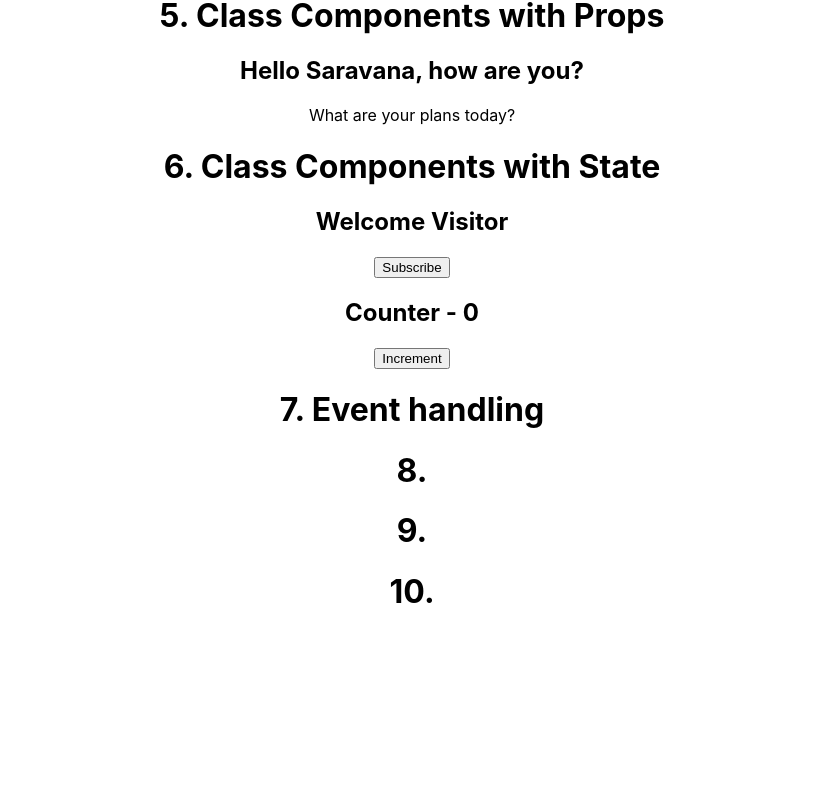
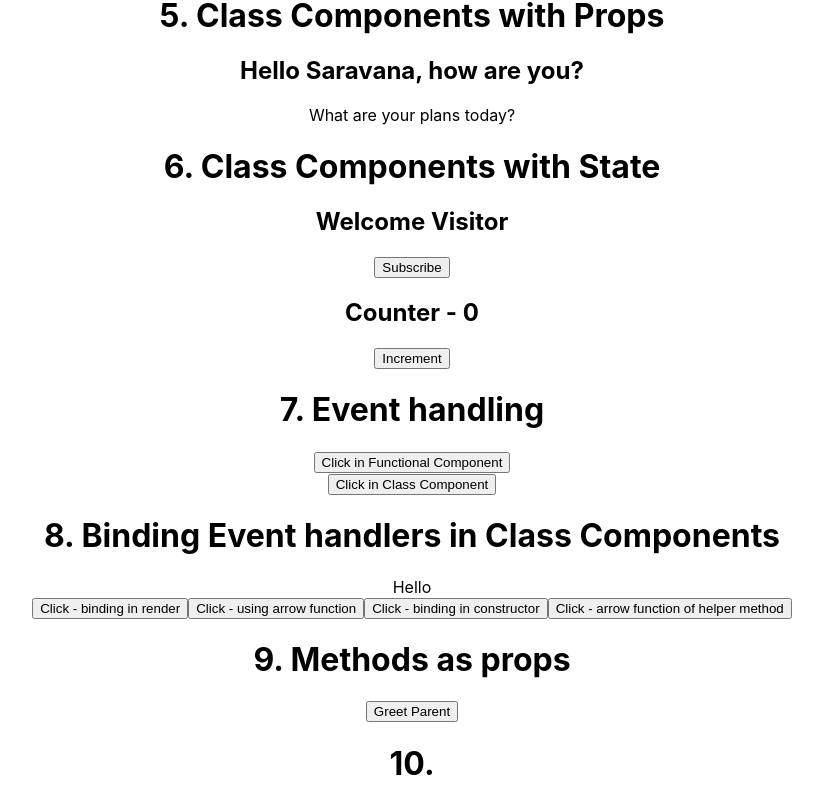
Before and after one commit to lewafa/ReactJs, a React (Create React App) app in the folder hello-world/: page / in a window 1280 px wide. Shown: the part 509-1313 px from the top of the page, without its empty margins (228-1051 px from the left). Before the commit the page ends 1141 px from the top, so only its background shows below. Built offline with nearby package versions, Linux system fonts and the light colour scheme.

Commit message:
added modules 7, 8 and 9

```diff
--- a/hello-world/src/App.js
+++ b/hello-world/src/App.js
@@ -1,5 +1,5 @@
 import React from 'react';
-import logo from './logo.svg';
+// import logo from './logo.svg';
 import './App.css';
 import FunctionalComponent from './components/FunctionalComponent';
 import ClassComponent from './components/ClassComponent';
@@ -8,6 +8,10 @@ import FunctionalWithProps from './components/FunctionalWithProps';
 import ClassWithProps from './components/ClassWithProps';
 import ClassWithState from './components/ClassWithState';
 import ClassStateCounter from './components/ClassStateCounter';
+import FunctionalEventHandling from './components/FunctionalEventHandling';
+import ClassEventHandling from './components/ClassEventHandling';
+import EventBinding from './components/EventBinding';
+import ParentComponent1 from './components/ParentComponent1';
 
 function App() {
   return (
@@ -36,10 +40,14 @@ function App() {
       <ClassStateCounter />
 
       <h1>7. Event handling</h1>
+      <FunctionalEventHandling />
+      <ClassEventHandling />
 
-      <h1>8. </h1>
+      <h1>8. Binding Event handlers in Class Components</h1>
+      <EventBinding />
 
-      <h1>9. </h1>
+      <h1>9. Methods as props</h1>
+      <ParentComponent1 />
 
       <h1>10. </h1>
     </div>
--- /dev/null
+++ b/hello-world/src/components/ChildComponent1.js
@@ -0,0 +1,14 @@
+import React from 'react';
+
+function ChildComponent1(props) {
+
+  const {greetHandler} = props;
+
+  return (
+    <div>
+      <button onClick={() => greetHandler('Child1')}>Greet Parent</button>
+    </div>
+  )
+}
+
+export default ChildComponent1
--- /dev/null
+++ b/hello-world/src/components/ClassEventHandling.js
@@ -0,0 +1,17 @@
+import React, { Component } from 'react'
+
+class ClassEventHandling extends Component {
+  clickHandler() {
+    console.log('Button clicked from class component');
+  }
+
+  render() {
+    return (
+      <div>
+        <button onClick={this.clickHandler}>Click in Class Component</button>
+      </div>
+    )
+  }
+}
+
+export default ClassEventHandling
--- /dev/null
+++ b/hello-world/src/components/EventBinding.js
@@ -0,0 +1,55 @@
+import React, { Component } from 'react'
+
+class EventBinding extends Component {
+  constructor(props) {
+    super(props);
+
+    this.state = {
+       message: 'Hello'
+    };
+
+    this.bestClickHandler = this.bestClickHandler.bind(this);
+  }
+
+  bestClickHandler() {
+    this.setState({
+      message: 'Goodbye'
+    });
+
+    console.log(this);
+  }
+
+  clickHandler() {
+    this.setState({
+      message: 'Goodbye'
+    });
+
+    console.log(this);
+  }
+
+  clickHandlerMethod = () => {
+    this.setState({
+      message: 'Goodbye'
+    });
+
+    console.log(this);
+  }
+
+  render() {
+    return (
+      <div>
+        <div>{this.state.message}</div>
+        {/* 1. binding in render method */}
+        <button onClick={this.clickHandler.bind(this)}>Click - binding in render</button>
+        {/* 2. using arrow function. */}
+        <button onClick={() => this.clickHandler()}>Click - using arrow function</button>
+        {/* 3. binding in constructor. */}
+        <button onClick={this.bestClickHandler}>Click - binding in constructor</button>
+        {/* 4. make the handler method as arrow function */}
+        <button onClick={this.clickHandlerMethod}>Click - arrow function of helper method</button>
+      </div>
+    )
+  }
+}
+
+export default EventBinding
--- /dev/null
+++ b/hello-world/src/components/FunctionalEventHandling.js
@@ -0,0 +1,15 @@
+import React from 'react'
+
+function FunctionalEventHandling() {
+  function clickHandler() {
+    console.log('Button clicked from functional component');
+  }
+
+  return (
+    <div>
+      <button onClick={clickHandler}>Click in Functional Component</button>
+    </div>
+  )
+}
+
+export default FunctionalEventHandling
--- /dev/null
+++ b/hello-world/src/components/ParentComponent1.js
@@ -0,0 +1,28 @@
+import React, { Component } from 'react';
+import ChildComponent1 from './ChildComponent1';
+
+class ParentComponent1 extends Component {
+  constructor(props) {
+    super(props);
+
+    this.state = {
+       parentName: 'Parent1'
+    };
+
+    this.greetParent = this.greetParent.bind(this);
+  }
+
+  greetParent(childName) {
+    alert (`Hello ${this.state.parentName} from ${childName}`);
+  }
+
+  render() {
+    return (
+      <div>
+        <ChildComponent1 greetHandler={this.greetParent} />
+      </div>
+    )
+  }
+}
+
+export default ParentComponent1
```
Also changed, not shown: 1 other file (tests, documents, lock files or other folders).
